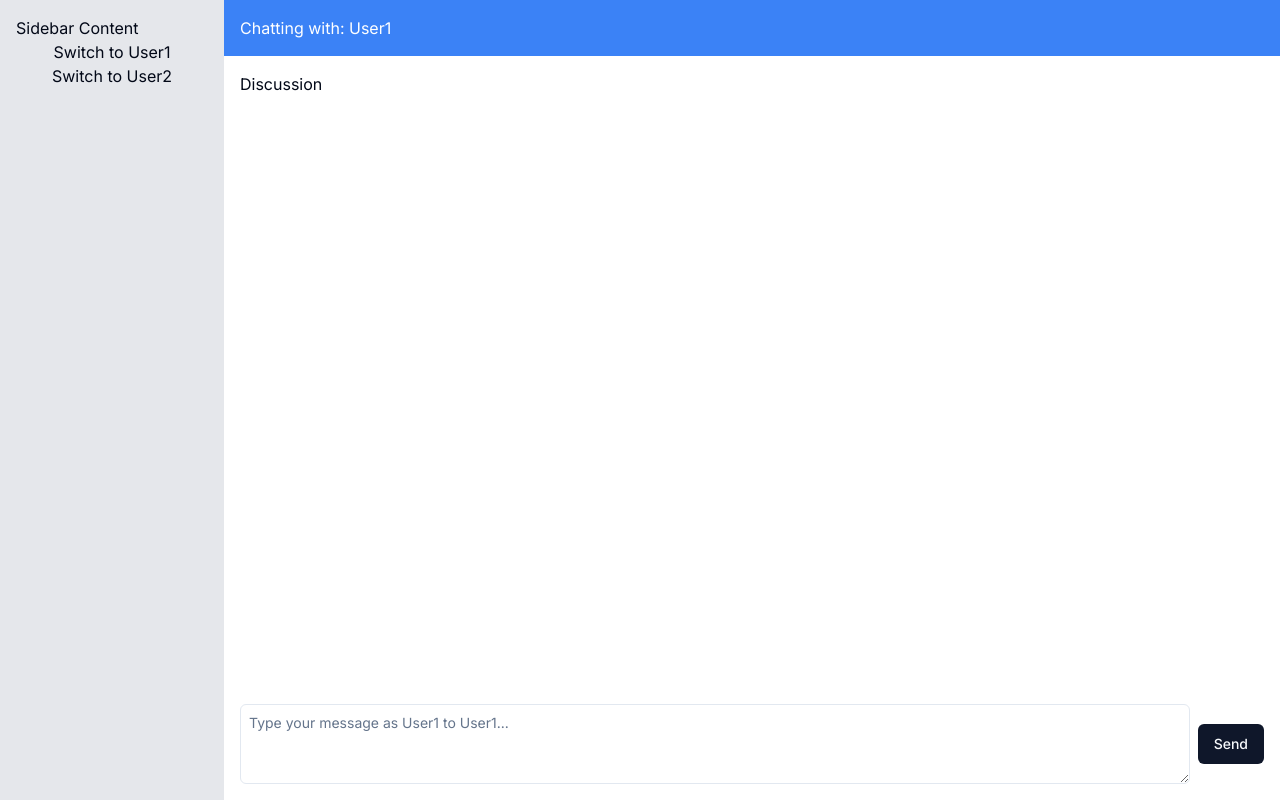
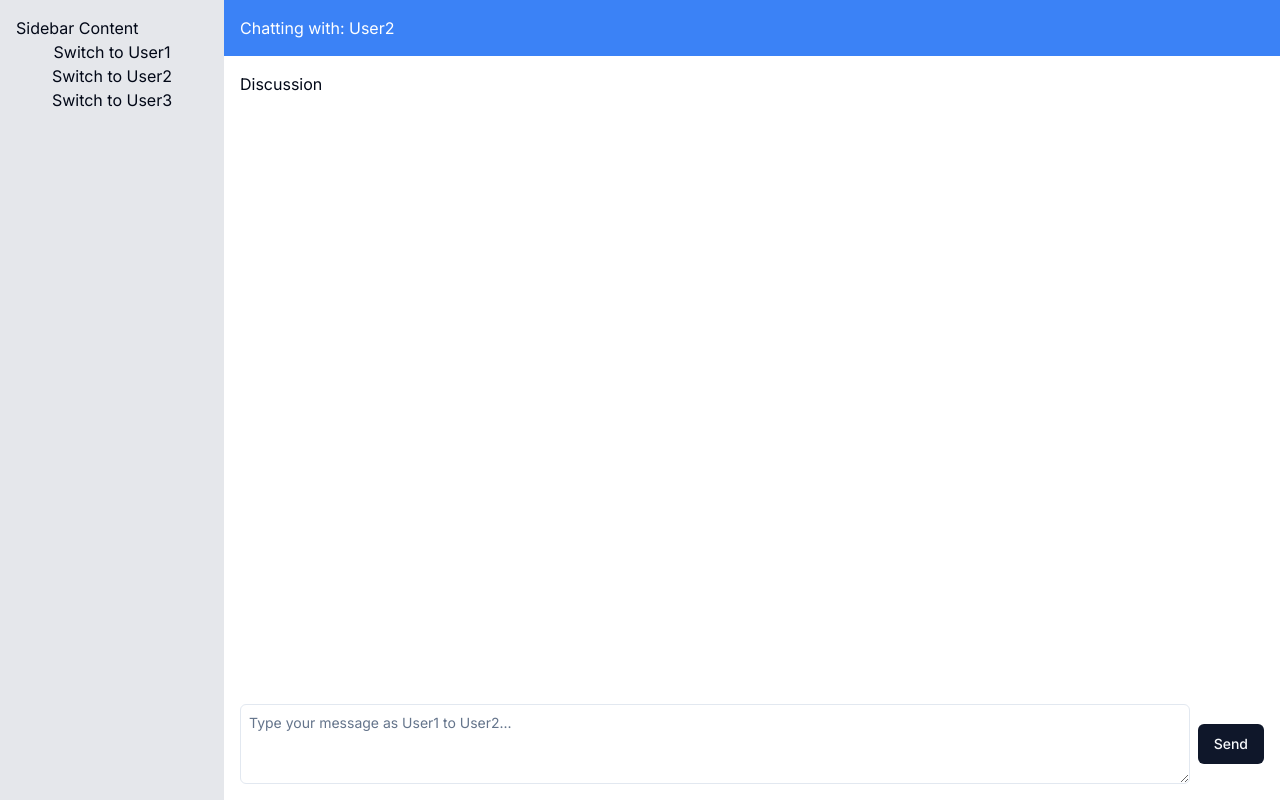
Before and after one commit to Ghislain-Helison/chat-app, a Next.js app: page / in a window 1280 px wide. Built offline with nearby package versions, Linux system fonts and the light colour scheme.

Commit message:
adding user 3

```diff
--- a/src/components/chat/Chat.tsx
+++ b/src/components/chat/Chat.tsx
@@ -15,7 +15,7 @@ interface Message {
 export function Chat() {
   const [messages, setMessages] = useState<Message[]>([]);
   const [currentUser, setCurrentUser] = useState<string>("User1");//Ajout de state pour l'utilisateur connecte actuel
-  const [currentChatUser, setCurrentChatUser] = useState<string>("User1"); // Ajout du state pour l'utilisateur de discussion actuel
+  const [currentChatUser, setCurrentChatUser] = useState<string>("User2"); // Ajout du state pour l'utilisateur de discussion actuel
 
   const sendMessage = (newMessage: Message) => {
     setMessages([...messages, newMessage]);
--- a/src/components/chat/ChatSidebar.tsx
+++ b/src/components/chat/ChatSidebar.tsx
@@ -18,6 +18,7 @@ export function ChatSidebar({ setCurrentUser, onChatUserChange }: SidebarProps)
       <div className="flex flex-col">
         <button onClick={() => handleUserChange("User1")}>Switch to User1</button>
         <button onClick={() => handleUserChange("User2")}>Switch to User2</button>
+        <button onClick={() => handleUserChange("User3")}>Switch to User3</button>
       </div>
     </div>
   );
```
